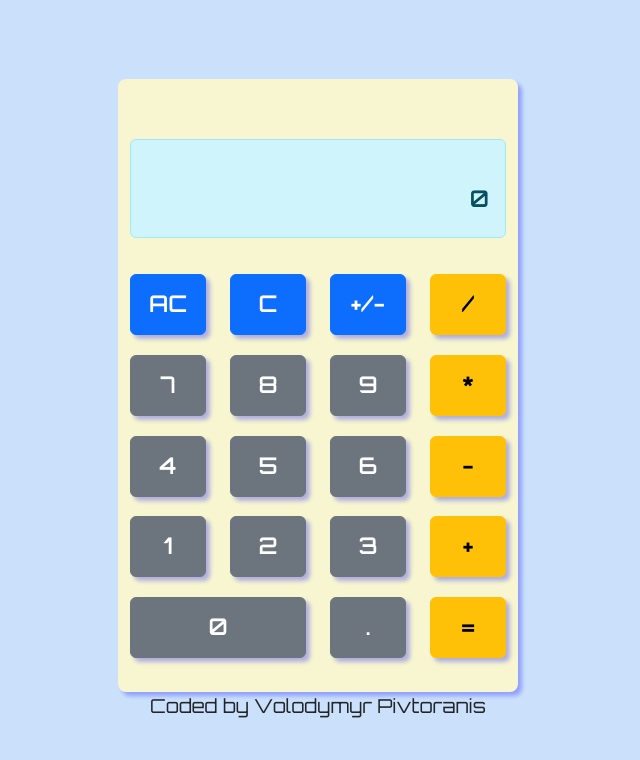
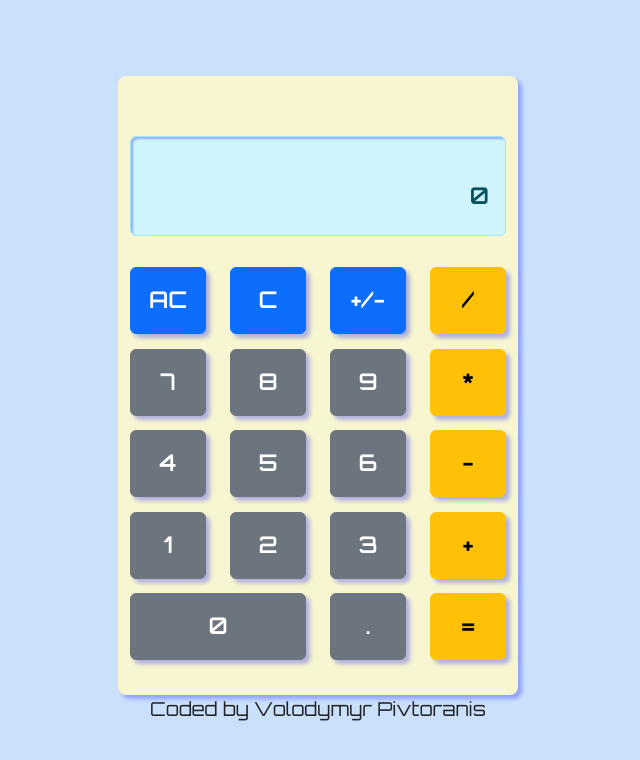
Before and after one commit to PivtoranisV/project-calculator, a plain HTML site: page index.html in a window 1280 px wide. Shown: the whole page, without its empty margins (322-962 px from the left). Drawn offline with nearby package versions, Linux system fonts and the light colour scheme.

Commit message:
added style to the hover btn

```diff
--- a/index.html
+++ b/index.html
@@ -15,7 +15,7 @@
   <main class="container">
     <div class="row">
       <div class="col-12">
-        <div class="alert alert-info text-end" role="alert">
+        <div class="alert alert-info text-end display" role="alert">
           <p class="input"><span class="first-number"></span><span class="operator"></span><span
               class="second-number"></span></p>
           <p class="result">0</p>
--- a/style.css
+++ b/style.css
@@ -3,6 +3,7 @@
 :root {
   --main-background-color: hsl(213, 86%, 89%);
   --shadow-color: rgba(0, 4, 255, 0.289);
+  --shadow-focus: rgba(255, 0, 0, 0.506);
   --calculator-background: rgb(247, 246, 208);
 }
 
@@ -29,9 +30,8 @@ body {
 
 .my-btn {
   width: 100%;
-  margin-top: 20px;
-  padding-top: 12px;
-  padding-bottom: 12px;
+  margin-top: 15px;
+  padding: 15px;
   font-size: larger;
   font-weight: 600;
   box-shadow: 4px 4px 4px var(--shadow-color);
@@ -42,6 +42,11 @@ body {
 .my-btn:hover,
 .clicked {
   transform: perspective(30px) rotateX(4deg);
+  box-shadow: 4px 4px 4px var(--shadow-focus);
+}
+
+.display {
+  box-shadow: 2px 2px 2px var(--shadow-color) inset;
 }
 
 .input {
```
